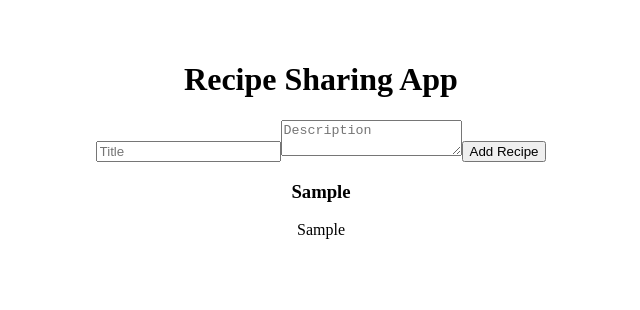
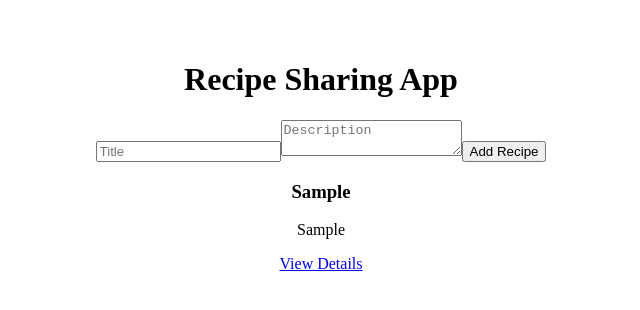
Before and after one commit to brucethe1/alx-fe-reactjs, a React (Vite) app in the folder recipe-sharing-app/: page / in a window 1280 px wide. Both pictures are taken after typing "Sample", "Sample" into the empty fields and a click on the button "Add Recipe". Shown: the top 310 px of the page, without its empty margins (319-959 px from the left). Built offline with nearby package versions, Linux system fonts and the light colour scheme.

Commit message:
Update RecipeList.jsx

```diff
--- a/recipe-sharing-app/src/components/RecipeList.jsx
+++ b/recipe-sharing-app/src/components/RecipeList.jsx
@@ -1,14 +1,16 @@
+import { Link } from 'react-router-dom';
 import { useRecipeStore } from '../store/recipeStore';
 
 const RecipeList = () => {
-  const recipes = useRecipeStore(state => state.recipes);
+  const recipes = useRecipeStore((state) => state.recipes);
 
   return (
     <div>
-      {recipes.map(recipe => (
-        <div key={recipe.id} className="border p-2 my-2">
+      {recipes.map((recipe) => (
+        <div key={recipe.id} className="recipe">
           <h3>{recipe.title}</h3>
           <p>{recipe.description}</p>
+          <Link to={`/recipe/${recipe.id}`}>View Details</Link>
         </div>
       ))}
     </div>
```
